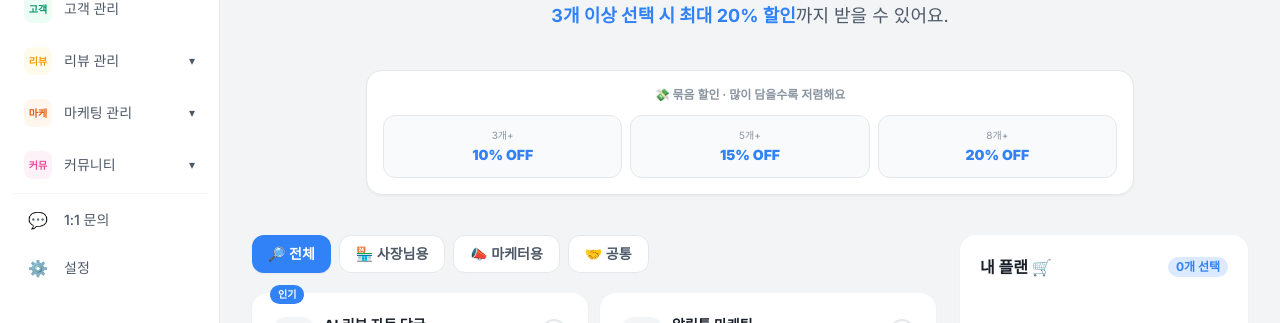
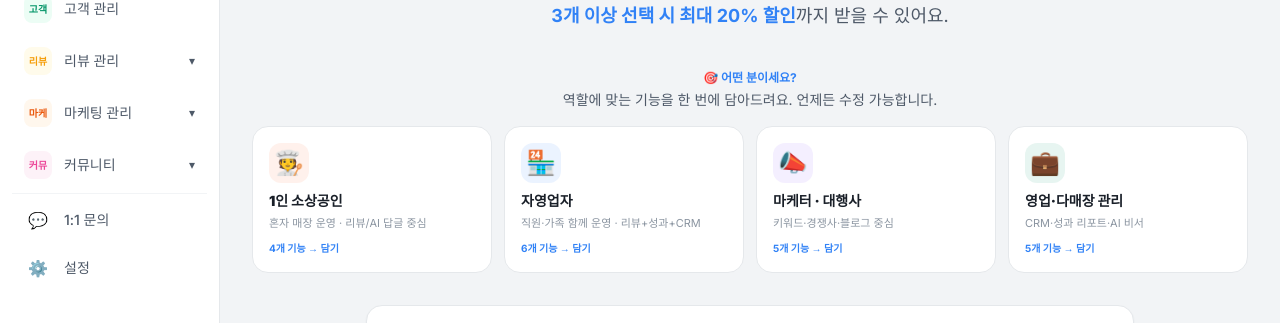
Before and after one commit to jty0221-del/localution, a Next.js app: page /pricing in a window 1280 px wide. Shown: the part 212-535 px from the top of the page. Built offline with nearby package versions, Linux system fonts and the light colour scheme.

Commit message:
feat(pricing): 역할별 추천 번들 4개 — 원클릭 장바구니 프리셋 (소상공인/자영업자/마케터/영업)

```diff
--- a/app/pricing/page.tsx
+++ b/app/pricing/page.tsx
@@ -51,6 +51,43 @@ function getNextTier(count: number): { need: number; rate: number } | null {
   return null
 }
 
+
+// 역할별 추천 번들 — 옵션 부담 없이 한 번에 시작
+const PERSONAS = [
+  {
+    key: 'owner-solo',
+    title: '1인 소상공인',
+    desc: '혼자 매장 운영 · 리뷰/AI 답글 중심',
+    icon: '🧑‍🍳',
+    color: '#FF6B35',
+    features: ['ai-review', 'qr-stamp', 'alimtalk', 'crm'],
+  },
+  {
+    key: 'owner-team',
+    title: '자영업자',
+    desc: '직원·가족 함께 운영 · 리뷰+성과+CRM',
+    icon: '🏪',
+    color: '#3182F6',
+    features: ['ai-review', 'qr-stamp', 'alimtalk', 'crm', 'report', 'ai-chat'],
+  },
+  {
+    key: 'marketer',
+    title: '마케터 · 대행사',
+    desc: '키워드·경쟁사·블로그 중심',
+    icon: '📣',
+    color: '#8B5CF6',
+    features: ['keyword', 'competitor', 'blog-ai', 'sns-manage', 'report'],
+  },
+  {
+    key: 'sales',
+    title: '영업·다매장 관리',
+    desc: 'CRM·성과 리포트·AI 비서',
+    icon: '💼',
+    color: '#059669',
+    features: ['crm', 'report', 'ai-chat', 'ai-review', 'competitor'],
+  },
+] as const
+
 const faqs = [
   {
     q: '무료 체험은 어떻게 진행되나요?',
@@ -79,6 +116,15 @@ export default function PricingPage() {
   const [filter, setFilter] = useState<'전체' | '사장님' | '마케터' | '공통'>('전체')
   const [openFaq, setOpenFaq] = useState<number | null>(0)
 
+  const applyPersona = (features: readonly string[]) => {
+    setCart(Array.from(new Set(features)))
+    if (typeof window !== 'undefined') {
+      setTimeout(() => {
+        const target = document.getElementById('pricing-feature-list')
+        if (target) target.scrollIntoView({ behavior: 'smooth', block: 'start' })
+      }, 100)
+    }
+  }
   const toggle = (id: string) =>
     setCart(prev => prev.includes(id) ? prev.filter(x => x !== id) : [...prev, id])
 
@@ -120,6 +166,25 @@ export default function PricingPage() {
           </p>
         </div>
 
+        {/* 역할별 추천 번들 — 옵션 고민 없이 원클릭 시작 */}
+        <div className="max-w-5xl mx-auto mb-8">
+          <div className="text-center mb-4">
+            <div className="text-xs font-bold text-[#3182F6] mb-1">🎯 어떤 분이세요?</div>
+            <div className="text-sm text-[#4E5968]">역할에 맞는 기능을 한 번에 담아드려요. 언제든 수정 가능합니다.</div>
+          </div>
+          <div className="grid grid-cols-2 md:grid-cols-4 gap-3">
+            {PERSONAS.map(p => (
+              <button key={p.key} onClick={() => applyPersona(p.features)}
+                className="bg-white rounded-2xl p-4 border border-[#E5E8EB] hover:border-[#3182F6] hover:shadow-md transition-all text-left group">
+                <div className="w-10 h-10 rounded-xl flex items-center justify-center text-2xl mb-2" style={{ background: p.color + '18' }}>{p.icon}</div>
+                <div className="font-black text-[#191F28] text-sm mb-1 group-hover:text-[#3182F6] transition-colors">{p.title}</div>
+                <div className="text-[11px] text-[#8B95A1] leading-relaxed mb-2">{p.desc}</div>
+                <div className="text-[10px] font-bold text-[#3182F6]">{p.features.length}개 기능 → 담기</div>
+              </button>
+            ))}
+          </div>
+        </div>
+
         {/* 할인 티어 안내 */}
         <div className="max-w-3xl mx-auto mb-10 bg-white rounded-2xl p-4 border border-[#E5E8EB] shadow-sm">
           <div className="text-xs font-bold text-[#8B95A1] mb-3 text-center">💸 묶음 할인 · 많이 담을수록 저렴해요</div>
@@ -142,6 +207,7 @@ export default function PricingPage() {
         <div className="flex gap-6 items-start">
 
           {/* 왼쪽: 기능 목록 */}
+          <div id="pricing-feature-list" className="scroll-mt-6" />
           <div className="flex-1">
             {/* 필터 */}
             <div className="flex gap-2 mb-5 flex-wrap">
```
